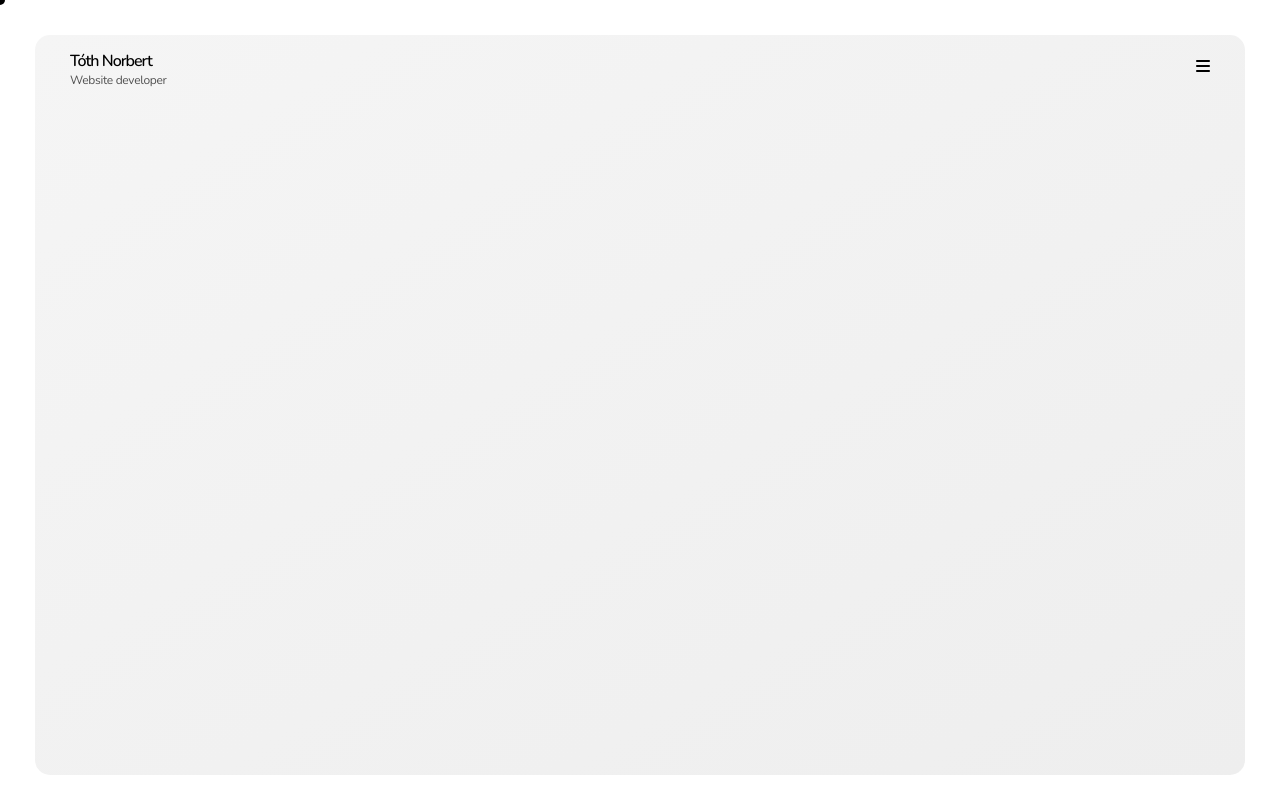
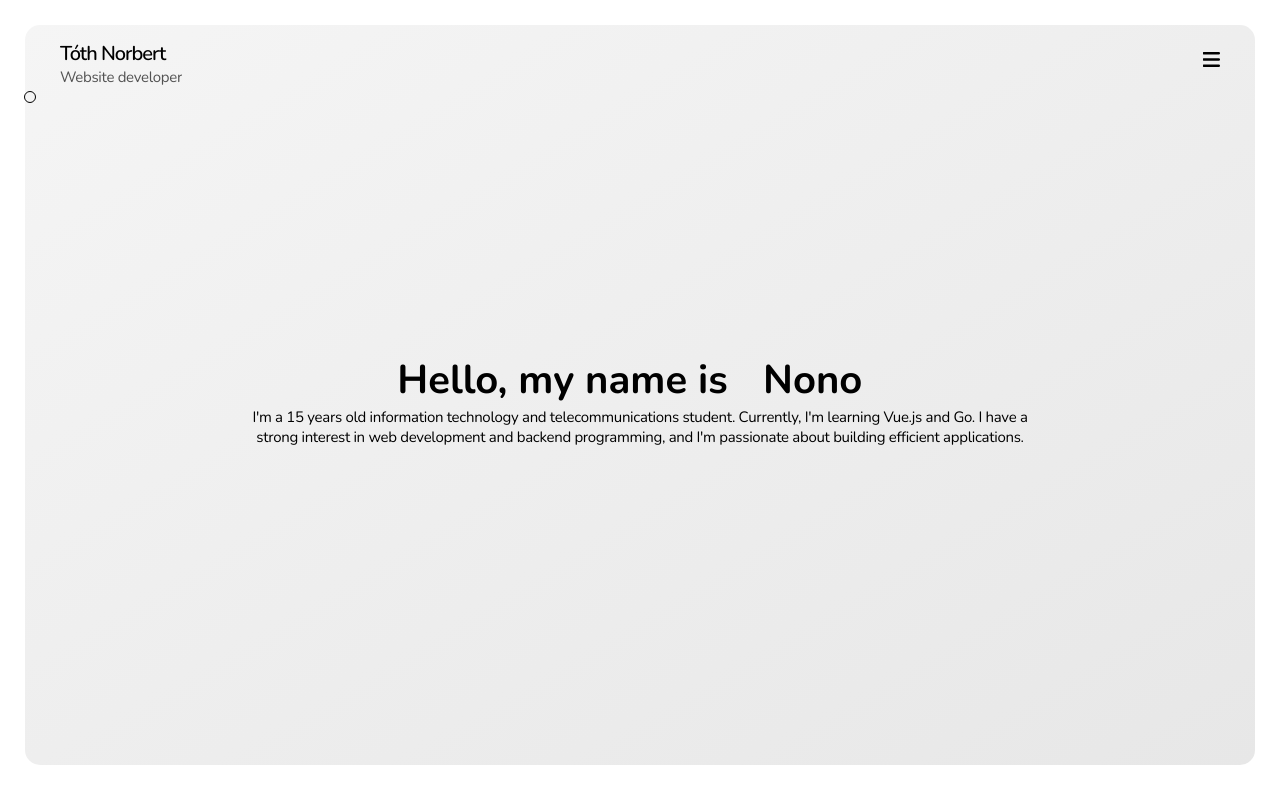
Before and after one commit to xflesx69/portfolio, a Vue app: page / in a window 1280 px wide. Built offline with nearby package versions, Linux system fonts and the light colour scheme.

Commit message:
v.0.0.3
Added New Cursor Animations
Added home.vue
Fixed Cursor Bugs

```diff
--- a/src/App.vue
+++ b/src/App.vue
@@ -11,7 +11,7 @@
 </template>
 
 <script lang="ts">
-import { defineComponent, onMounted, ref, onBeforeUnmount } from 'vue';
+import { defineComponent, onMounted, ref } from 'vue';
 import { RouterView } from 'vue-router';
 import Header from '@/components/Header.vue';
 
@@ -24,48 +24,67 @@ export default defineComponent({
     const cursor = ref<HTMLElement | null>(null);
     let mouseX = 0;
     let mouseY = 0;
-    let cursorX = 0;
-    let cursorY = 0;
-    const speed = 0.5;
+    let hideTimeout: ReturnType<typeof setTimeout>;
 
     const handleMouseMove = (e: MouseEvent) => {
       mouseX = e.pageX;
       mouseY = e.pageY;
 
+      if (cursor.value) {
+        cursor.value.style.left = `${mouseX}px`;
+        cursor.value.style.top = `${mouseY}px`;
+        cursor.value.style.transition = 'width 0.3s, height 0.3s, background-color 0.3s, border-width 0.3s';
+      }
+
       const target = e.target as HTMLElement;
-      if (target && target.tagName === 'TEXT' || target.tagName === 'A' || target.tagName === 'SPAN' || target.tagName === 'P') {
-        if (cursor.value) {
-          cursor.value.style.width = '5px';
-          cursor.value.style.height = '16px';
-          cursor.value.style.borderRadius = '0';
-        }
-      } else {
-        if (cursor.value) {
-          cursor.value.style.width = '10px';
-          cursor.value.style.height = '10px';
-          cursor.value.style.borderRadius = '50%';
+      if (target) {
+        if (['A', 'SPAN', 'P', 'H1'].includes(target.tagName) || target.id === 'button') {
+          if (cursor.value) {
+            if (target.id === 'button') {
+              cursor.value.style.width = '35px';
+              cursor.value.style.height = '35px';
+              cursor.value.style.borderRadius = '50%';
+              cursor.value.style.borderWidth = '1.5px';
+              cursor.value.style.backgroundColor = '';
+            } else {
+              cursor.value.style.width = '.2px';
+              cursor.value.style.height = '15px';
+              cursor.value.style.borderRadius = '10%';
+              cursor.value.style.borderWidth = '.1px';
+              cursor.value.style.backgroundColor = 'black';
+            }
+          }
+        } else {
+          if (cursor.value) {
+            cursor.value.style.width = '15px';
+            cursor.value.style.height = '15px';
+            cursor.value.style.borderRadius = '50%';
+            cursor.value.style.borderWidth = '1.9px';
+            cursor.value.style.backgroundColor = '';
+          }
         }
       }
-    };
 
-    const animateCursor = () => {
-      cursorX += (mouseX - cursorX) * speed;
-      cursorY += (mouseY - cursorY) * speed;
-
-      if (cursor.value) {
-        cursor.value.style.left = `${cursorX}px`;
-        cursor.value.style.top = `${cursorY}px`;
+      if (hideTimeout) {
+        clearTimeout(hideTimeout);
       }
 
-      requestAnimationFrame(animateCursor);
+      hideTimeout = setTimeout(() => {
+        if (cursor.value) {
+          cursor.value.style.width = '0px';
+          cursor.value.style.height = '0px';
+        }
+      }, 800);
     };
 
     onMounted(() => {
       document.addEventListener('mousemove', handleMouseMove);
-      animateCursor();
 
       return () => {
         document.removeEventListener('mousemove', handleMouseMove);
+        if (hideTimeout) {
+          clearTimeout(hideTimeout);
+        }
       };
     });
 
--- a/src/assets/main.scss
+++ b/src/assets/main.scss
@@ -12,11 +12,16 @@
     overflow: hidden;
 }
 
+*::selection {
+    background-color: #afafaf;
+    color: rgb(0, 0, 0);
+}
+
 .cursor {
     width: 10px;
     height: 10px;
     border-radius: 50%;
-    background-color: black;
+    border: 1.9px solid black;
     position: absolute;
     pointer-events: none;
     transform: translate(-50%, -50%);
@@ -35,11 +40,11 @@
 } */
 
 .container {
-    background: linear-gradient(to top left, #eeeeee 0%, #f5f5f5 100%);
+    background: linear-gradient(to top left, #e7e7e7 0%, #f5f5f5 100%);
     background-position: center;
     background-repeat: no-repeat;
     background-size: cover;
-    margin: 35px;
+    margin: 25px;
     padding: 5px;
     border-radius: 15px;
     height: calc(100vh - 70px);
@@ -57,12 +62,13 @@
         .name {
             letter-spacing: -1px;
             font-weight: 560;
+            font-size: 20px;
         }
 
         .desc {
             letter-spacing: -.3px;
-            font-weight: 200;
-            font-size: 12px;
+            font-weight: 250;
+            font-size: 15px;
             color: #525252;
         }
     }
@@ -74,5 +80,22 @@
         a {
             color: black;
         }
+        #button {
+            font-size: 20px;
+        }
     }
 }
+.home {
+    position: absolute;
+    top: 50%;
+    left: 50%;
+    transform: translate(-50%, -50%);
+    text-align: center;
+    h1 {
+        font-size: 40px;
+    }
+    p {
+        font-size: 15px;
+        letter-spacing: -.3px;
+    }
+  }
--- a/src/components/Header.vue
+++ b/src/components/Header.vue
@@ -5,7 +5,7 @@
             <p class="desc">Website developer</p>
         </div>
         <div class="nav">
-            <a href="#"><i class="fa-solid fa-bars"></i></a>
+            <a href="#" id="button"><i id="button" class="fa-solid fa-bars"></i></a>
         </div>
     </main>
 </template>
--- a/src/views/home.vue
+++ b/src/views/home.vue
@@ -1,5 +1,102 @@
 <template>
     <main>
-        <!-- <h1>asd</h1> -->
+      <div class="home">
+        <h1>
+          Hello, my name is <span class="swipename" :key="nameKey">{{ name }}</span>
+        </h1>
+        <p>
+          I'm a {{ age }} years old information technology and telecommunications student. Currently, I'm learning Vue.js and Go. I have a strong interest in web development and backend programming, and I'm passionate about building efficient applications.
+        </p>
+      </div>
     </main>
-</template>
+  </template>
+
+  <script lang="ts">
+  import { defineComponent, onMounted, ref } from 'vue';
+
+  export default defineComponent({
+    name: 'Home',
+    setup() {
+      const names = ['Norbert', 'Norbi', 'Nono', 'xflesx'];
+      const nameIndex = ref(0);
+      const name = ref(names[nameIndex.value]);
+      const nameKey = ref(0);
+
+      const changeName = () => {
+        nameIndex.value = (nameIndex.value + 1) % names.length;
+        name.value = names[nameIndex.value];
+        nameKey.value += 1;
+      };
+
+      onMounted(() => {
+        setInterval(changeName, 2000);
+      });
+
+      return {
+        name,
+        nameKey,
+        birthDate: new Date(2008, 9, 29),
+        age: 0,
+        calculateAge() {
+          const today = new Date();
+          let age = today.getFullYear() - this.birthDate.getFullYear();
+          const monthDifference = today.getMonth() - this.birthDate.getMonth();
+          const dayDifference = today.getDate() - this.birthDate.getDate();
+
+          if (monthDifference < 0 || (monthDifference === 0 && dayDifference < 0)) {
+            age--;
+          }
+
+          this.age = age;
+        }
+      };
+    },
+    created() {
+      this.calculateAge();
+    }
+  });
+  </script>
+
+  <style lang="scss">
+  .home {
+    display: flex;
+    flex-direction: column;
+    justify-content: center;
+    align-items: center;
+    height: 100vh;
+    text-align: center;
+  }
+
+  h1 {
+    display: inline-flex;
+    flex-direction: row;
+    justify-content: center;
+    align-items: center;
+    margin-left: 15px;
+    width: 800px;
+  }
+
+  .swipename {
+    display: inline-block;
+    width: 170px;
+    animation: swipe 1.8s ease-in-out forwards;
+  }
+
+  @keyframes swipe {
+    0% {
+      opacity: 0;
+      transform: translateY(10px);
+    }
+    30% {
+      opacity: 1;
+      transform: translateY(0);
+    }
+    80% {
+      opacity: 1;
+      transform: translateY(0);
+    }
+    100% {
+      opacity: 0;
+    }
+  }
+  </style>
```
